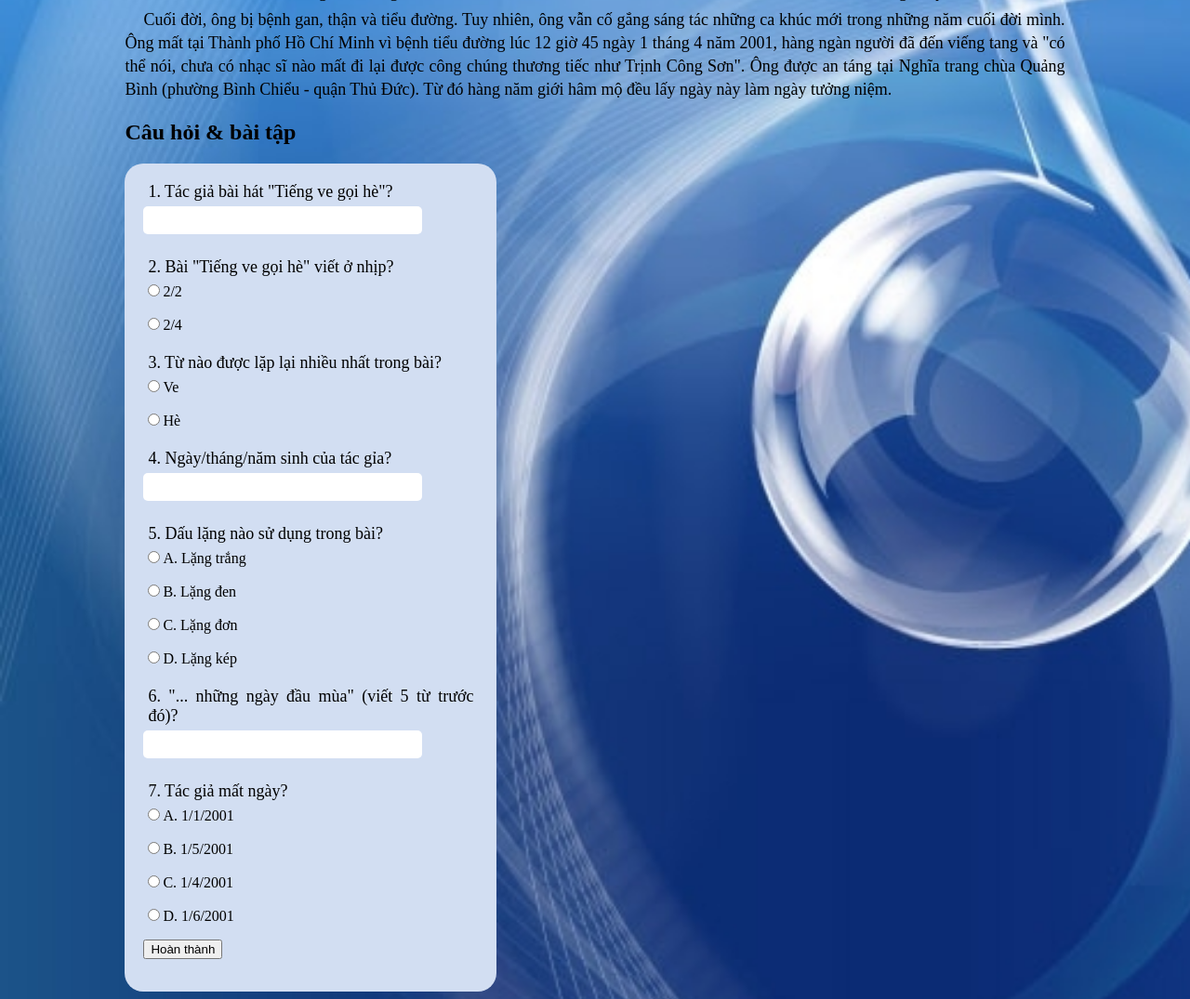
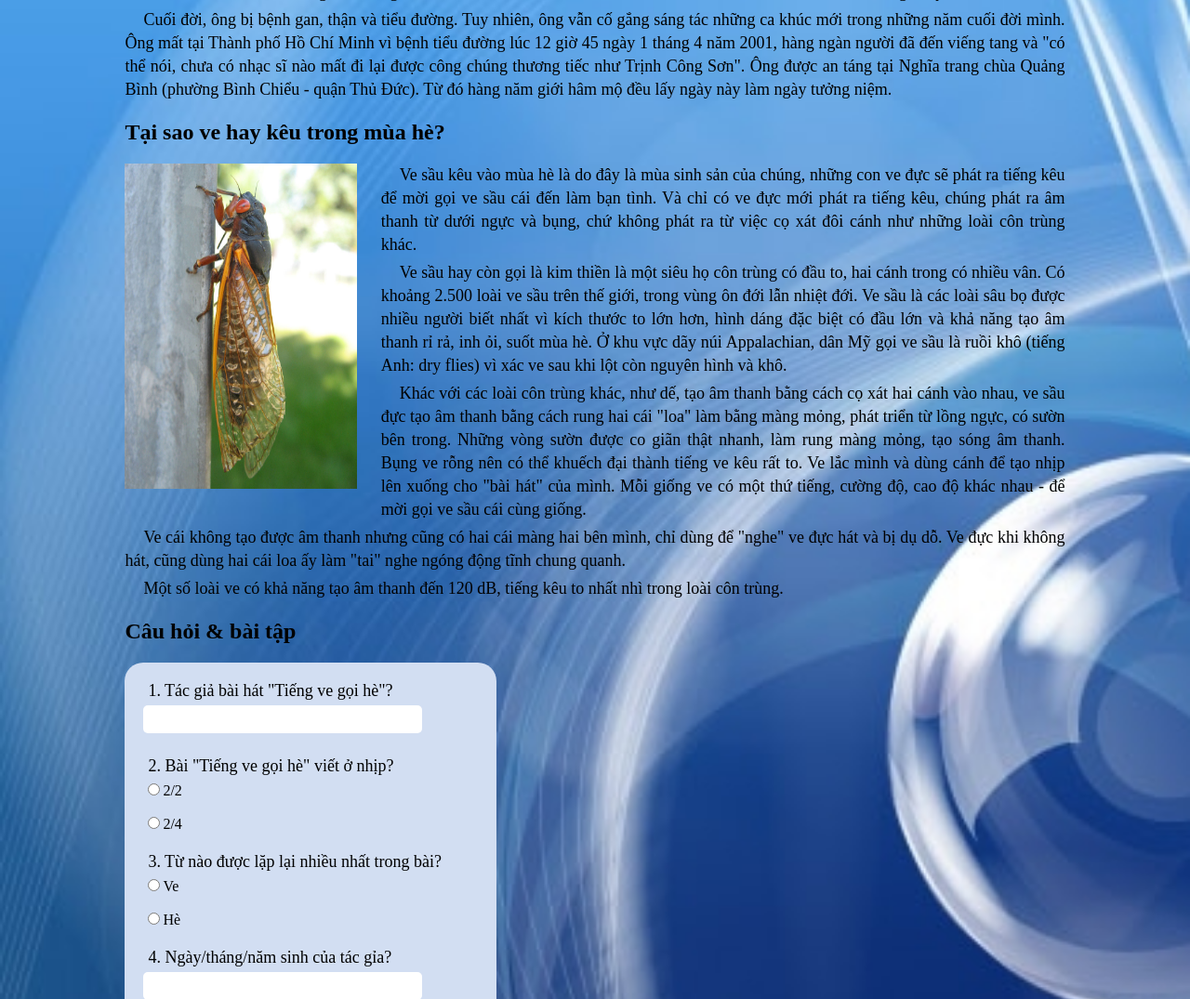
Before and after one commit to Blackhuy0701/music, a PHP site: page /sing7-2-4.html in a window 1280 px wide. Shown: the part 1509-2584 px from the top of the page at 93% size. Run offline with PHP 8.4, Linux system fonts and the light colour scheme.

Commit message:
diecisiete commit

```diff
--- a/sing7-2-4.html
+++ b/sing7-2-4.html
@@ -63,6 +63,15 @@
                 <p class="para">Tuy nhiên số ca khúc của ông được biết đến rộng rãi là 236 ca khúc (cả lời và nhạc). Nhạc của Trịnh Công Sơn được nhiều ca sĩ thể hiện, nhưng thành công hơn cả là Khánh Ly và Hồng Nhung.</p>
                 <p class="para">Ngoài ra, ông còn được xem là một nhà thơ, một họa sĩ, một ca sĩ và một diễn viên không chuyên.</p>
                 <p class="para"> Cuối đời, ông bị bệnh gan, thận và tiểu đường. Tuy nhiên, ông vẫn cố gắng sáng tác những ca khúc mới trong những năm cuối đời mình. Ông mất tại Thành phố Hồ Chí Minh vì bệnh tiểu đường lúc 12 giờ 45 ngày 1 tháng 4 năm 2001, hàng ngàn người đã đến viếng tang và "có thể nói, chưa có nhạc sĩ nào mất đi lại được công chúng thương tiếc như Trịnh Công Sơn". Ông được an táng tại Nghĩa trang chùa Quảng Bình (phường Bình Chiểu - quận Thủ Đức). Từ đó hàng năm giới hâm mộ đều lấy ngày này làm ngày tưởng niệm.</p>
+
+<h2 class="head">Tại sao ve hay kêu trong mùa hè?</h2>
+<img src="Grade 7/ve.jpeg" height="350" width="250" class="T">
+<p class="para">Ve sầu kêu vào mùa hè là do đây là mùa sinh sản của chúng, những con ve đực sẽ phát ra tiếng kêu để mời gọi ve sầu cái đến làm bạn tình. Và chỉ có ve đực mới phát ra tiếng kêu, chúng phát ra âm thanh từ dưới ngực và bụng, chứ không phát ra từ việc cọ xát đôi cánh như những loài côn trùng khác.</p>
+<p class="para">Ve sầu hay còn gọi là kim thiền là một siêu họ côn trùng có đầu to, hai cánh trong có nhiều vân. Có khoảng 2.500 loài ve sầu trên thế giới, trong vùng ôn đới lẫn nhiệt đới. Ve sầu là các loài sâu bọ được nhiều người biết nhất vì kích thước to lớn hơn, hình dáng đặc biệt có đầu lớn và khả năng tạo âm thanh rỉ rả, inh ỏi, suốt mùa hè. Ở khu vực dãy núi Appalachian, dân Mỹ gọi ve sầu là ruồi khô (tiếng Anh: dry flies) vì xác ve sau khi lột còn nguyên hình và khô.</p>
+<p class="para">Khác với các loài côn trùng khác, như dế, tạo âm thanh bằng cách cọ xát hai cánh vào nhau, ve sầu đực tạo âm thanh bằng cách rung hai cái "loa" làm bằng màng mỏng, phát triển từ lồng ngực, có sườn bên trong. Những vòng sườn được co giãn thật nhanh, làm rung màng mỏng, tạo sóng âm thanh. Bụng ve rỗng nên có thể khuếch đại thành tiếng ve kêu rất to. Ve lắc mình và dùng cánh để tạo nhịp lên xuống cho "bài hát" của mình. Mỗi giống ve có một thứ tiếng, cường độ, cao độ khác nhau - để mời gọi ve sầu cái cùng giống.</p>
+<p class="para">Ve cái không tạo được âm thanh nhưng cũng có hai cái màng hai bên mình, chỉ dùng để "nghe" ve đực hát và bị dụ dỗ. Ve đực khi không hát, cũng dùng hai cái loa ấy làm "tai" nghe ngóng động tĩnh chung quanh.</p>
+<p class="para">Một số loài ve có khả năng tạo âm thanh đến 120 dB, tiếng kêu to nhất nhì trong loài côn trùng.</p>
+
 </header>
 <h2 class="head">Câu hỏi & bài tập</h2>
 <form class="quiz" name="quiz">
--- a/stylethcs1.css
+++ b/stylethcs1.css
@@ -65,7 +65,7 @@
 }
 
 
-.T {position: relative;
+.T {
 float: left;
 margin-left: 10%;
 margin-right: 2%;
@@ -111,6 +111,8 @@
 .page1 {margin-left: 47%;}
 
 .H {margin-left: 20%;
+    display: block;
+    margin: auto;
   }
 
 .mp3 {margin-left: 39%;}
```
Also changed, not shown: Grade 7/ve.jpeg (added).
